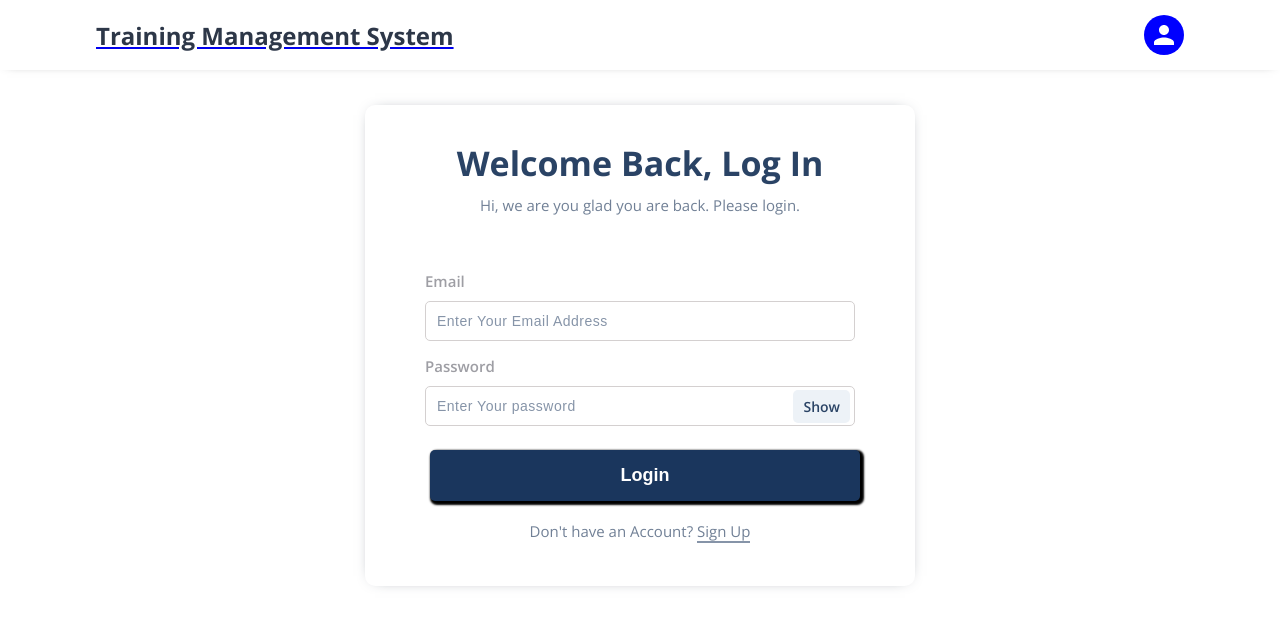
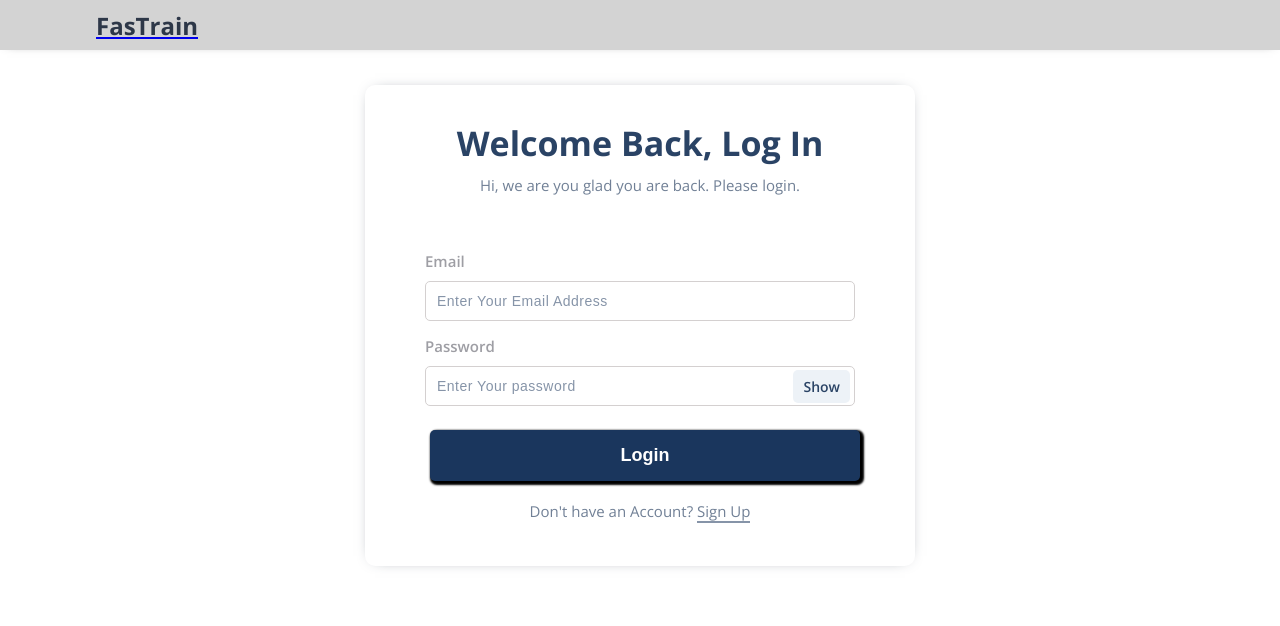
Before and after one commit to manjeet-2002/TMS-Fastenal, a React (Create React App) app in the folder frontend/: page /login in a window 1280 px wide. Shown: the top 626 px of the page. Built offline with nearby package versions, Linux system fonts and the light colour scheme.

Commit message:
made UI Changes on Dashboard , Header and others

```diff
--- a/frontend/src/Components/CourseComp/CourseItem.css
+++ b/frontend/src/Components/CourseComp/CourseItem.css
@@ -11,6 +11,13 @@
     margin: 10px;
     min-width: 200px;
     min-height: 150px;
+
+}
+.courseItem__div:hover{
+
+    transform: scale(1.15);
+    transition-duration: 500ms;
+    z-index: 50;
 }
 
 .btns {
@@ -22,3 +29,6 @@
     text-align: center;
     color: black;
 }
+.para1{
+    font-weight: bold;
+}
--- a/frontend/src/Components/CourseComp/CourseItem.js
+++ b/frontend/src/Components/CourseComp/CourseItem.js
@@ -6,6 +6,7 @@ import Button from "@mui/material/Button";
 import Modal from "@mui/material/Modal";
 import CourseDetails from "../CourseDetails";
 
+//Modal Style
 const style = {
   position: "absolute",
   top: "50%",
@@ -33,9 +34,11 @@ const CourseItem = (props) => {
           : "white",
       }}
     >
-      <p className="course_description">{props.course.c_name}</p>
-      <p className="course_description">{props.course.start_date}</p>
-      <p className="course_description">{props.course.end_date}</p>
+      <p className="course_description para1">{props.course.c_name}</p>
+      <p className="course_description">
+        Start Date :{props.course.start_date}
+      </p>
+      <p className="course_description">End Date:{props.course.end_date}</p>
       <div className="btns">
         {isAdmin === "1" && <MyBtn name="edit" />}
         <Button onClick={handleOpen}>View</Button>
--- a/frontend/src/Components/CourseDetails.jsx
+++ b/frontend/src/Components/CourseDetails.jsx
@@ -60,14 +60,11 @@ const CourseDetails = (props) => {
           console.log(res.data.course);
           setCourses(res.data.course);
           setModule(res.data.modules);
-
-          // course = res.data.course;
-          // modules = res.data.modules;
         })
         .catch((err) => console.log(err));
     };
     fetchData();
-  }, []); //par use effect kab chalega wo sochna
+  }, []);
 
   return (
     <div className="overlay">
--- a/frontend/src/Components/Header.js
+++ b/frontend/src/Components/Header.js
@@ -9,16 +9,15 @@ import { useNavigate, NavLink, unstable_HistoryRouter } from "react-router-dom";
 const Header = () => {
   const navigate = useNavigate();
   const { logindata, setLoginData } = useContext(LoginContext);
-
+  const uid = localStorage.getItem("uid");
   const history = useNavigate();
 
-    const [isOpen,setisOpen] =useState(false);
+  const [isOpen, setisOpen] = useState(false);
   const [anchorEl, setAnchorEl] = React.useState(null);
   const open = Boolean(anchorEl);
   const handleClick = (event) => {
     setAnchorEl(event.currentTarget);
   };
-
 
   const handleClose = () => {
     setAnchorEl(null);
@@ -27,29 +26,6 @@ const Header = () => {
   const logoutuser = async () => {
     localStorage.removeItem("uid");
     navigate("/login");
-        // let token = localStorage.getItem("usersdatatoken");
-
-        // const res = await fetch("/logout", {
-        //     method: "GET",
-        //     headers: {
-        //         "Content-Type": "application/json",
-        //         "Authorization": token,
-        //         Accept: "application/json"
-        //     },
-        //     credentials: "include"
-        // });
-
-        // const data = await res.json();
-        // console.log(data);
-
-        // if (data.status === 201) {
-        //     console.log("use logout");
-        //     localStorage.removeItem("usersdatatoken");
-        //     setLoginData(false)
-        //     history("/");
-        // } else {
-        //     console.log("error");
-        // }
   };
 
   const goDash = () => {
@@ -69,27 +45,13 @@ const Header = () => {
       <header>
         <nav>
           <NavLink to="/">
-                        <h1>Training Management System</h1>
+            <h1>FasTrain</h1>
           </NavLink>
+          {uid && (
             <div className="avtar">
-                        {logindata.ValidUserOne ? (
-                            <Avatar
-                                // style={{
-                                //     background: "salmon",
-                                //     fontWeight: "bold",
-                                //     textTransform: "capitalize",
-                                // }}
-                                onClick={handleClick}
-                            >
-                                {/* {logindata.ValidUserOne.fname[0].toUpperCase()} */}
-                            </Avatar>
-                        ) : (
-                            <Avatar
-                                style={{ background: "blue" }}
-                                onClick={handleClick}
-                            />
+              <Avatar style={{ background: "blue" }} onClick={handleClick} />
+            </div>
           )}
-                    </div>
 
           <Menu
             id="basic-menu"
@@ -100,18 +62,6 @@ const Header = () => {
               "aria-labelledby": "basic-button",
             }}
           >
-                        {logindata.ValidUserOne ? (
-                            <div>
-                                <MenuItem
-                                    onClick={() => {
-                                        goError();
-                                        handleClose();
-                                    }}
-                                   >
-                                    Profile
-                                </MenuItem>
-                            </div>
-                        ) : (
             <div>
               <MenuItem
                 onClick={() => {
@@ -120,10 +70,8 @@ const Header = () => {
                 }}
               >
                 Profile
-
               </MenuItem>
-                                {
-                                    localStorage.getItem("uid") != null &&
+              {localStorage.getItem("uid") != null && (
                 <MenuItem
                   onClick={() => {
                     logoutuser();
@@ -131,10 +79,9 @@ const Header = () => {
                   }}
                 >
                   Logout
-                                </MenuItem>}
-
+                </MenuItem>
+              )}
             </div>
-                        )}
           </Menu>
         </nav>
       </header>
--- a/frontend/src/Components/header.css
+++ b/frontend/src/Components/header.css
@@ -1,7 +1,11 @@
 header{
     width: 100%;
     height: 70px;
+    padding: 0%;
+    margin: 0%;
     box-shadow: 0 0 10px -7px rgba(0,0,0,0.7);
+    background-color: #D3D3D3;
+    max-height: 50px;
 }
 
 header nav{
```
Also changed, not shown: frontend/src/Components/DashboardUI/Dashboard.css (+0 -40 lines), frontend/src/Components/CourseDetails.css (line endings or trailing spaces). Lines whose indentation alone changed are shown as unchanged.
